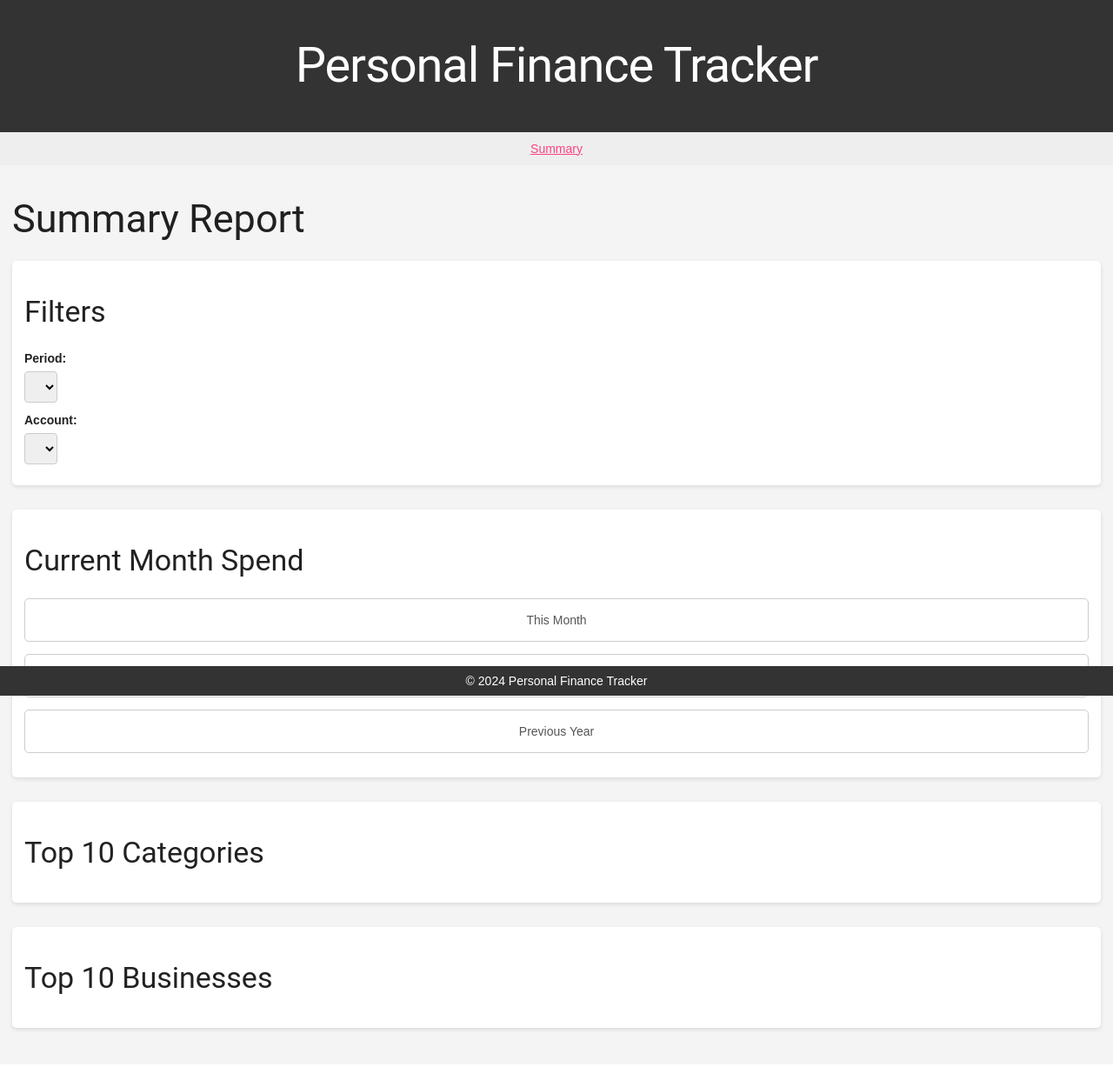
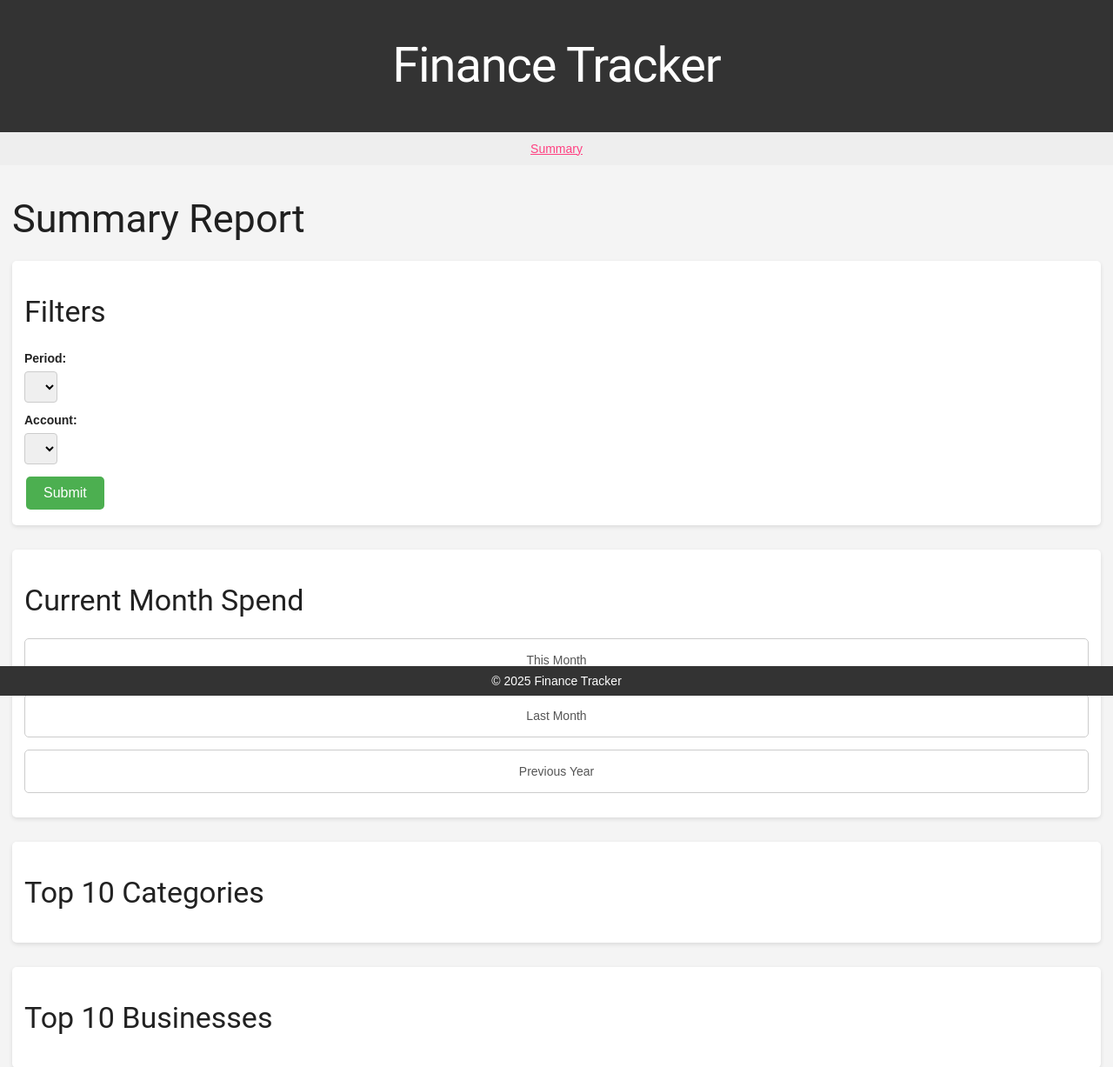
Before and after one commit to Bugzey/finance-tracker, a Flask app: template finance_tracker/report/templates/summary.html in a window 1280 px wide. Shown: the top 1227 px of the page at 87% size. Before the commit the page ends 1188 px from the top, so only its background shows below. Run offline with Flask 3, Linux system fonts and the light colour scheme; the template is opened without the code that fills it, so the values that code supplies are empty.

Commit message:
Report metrics and filters working

```diff
--- a/finance_tracker/report/app.py
+++ b/finance_tracker/report/app.py
@@ -40,7 +40,7 @@ def get_accounts(sess: Session) -> dict[int, str]:
 def get_periods(sess: Session) -> dict[int, str]:
     query = (
         select(PeriodModel.id, PeriodModel.period_start)
-        .order_by(PeriodModel.id)
+        .order_by(PeriodModel.period_start)
     )
     data = sess.execute(query).all()
     result = {item.id: item.period_start.isoformat() for item in data}
@@ -52,16 +52,15 @@ def home():
     return render_template("home.html")
 
 
-@app.route("/summary/")
+@app.route("/summary/", methods=["GET", "POST"])
 def summary():
     with Session(app.config.engine) as sess:
         periods = get_periods(sess)
         accounts = get_accounts(sess)
-        period = request.form.get("period") or list(periods.keys())[-1]
-        account_id = request.form.get("account") or list(accounts.keys())[0]
+        period_id = int(request.form.get("period")) or list(periods.keys())[-1]
+        account_id = int(request.form.get("account")) or list(accounts.keys())[0]
 
-        #   TODO: refactor metrics to accept account_id and period_id
-        metrics = SummaryMetrics(sess, period=period, account_id=account_id)
+        metrics = SummaryMetrics(sess, period_id=period_id, account_id=account_id)
         current_month_spend = metrics.current_month_total()
         last_month_spend = metrics.previous_month_total()
         previous_year_spend = metrics.previous_year_total()
@@ -69,14 +68,22 @@ def summary():
         top_categories = metrics.top_categories() or []
 
     #   Format items
-    top_businesses_header = top_businesses[0]._fields if top_businesses else []
-    top_categories_header = top_businesses[0]._fields if top_categories else []
+    top_businesses_header = [
+        item.replace("_", " ").title()
+        for item
+        in top_businesses[0]._fields
+    ] if top_businesses else []
+    top_categories_header = [
+        item.replace("_", " ").title()
+        for item
+        in top_categories[0]._fields
+    ] if top_categories else []
 
     return render_template(
         "summary.html",
         #   Filters
         period_values=periods,
-        period_selected=period,
+        period_selected=period_id,
         account_values=accounts,
         account_selected=account_id,
 
@@ -98,4 +105,3 @@ def summary():
         period_id=period_id,
     )
     plot = base64.b64encode(plot_bytes.plot_svg).decode("utf-8")
-    return render_template("summary.html", metrics=metrics, plot=plot, filters=filters)
--- a/finance_tracker/report/static/css/style.css
+++ b/finance_tracker/report/static/css/style.css
@@ -100,6 +100,25 @@ footer {
 	font-size: 14px;
 }
 
+/*	Selector Submit Button	*/
+button[type="submit"] {
+	background-color: #4CAF50; /* Green */
+	border: none;
+	color: white;
+	padding: 10px 20px;
+	text-align: center;
+	text-decoration: none;
+	display: inline-block;
+	font-size: 16px;
+	margin: 4px 2px;
+	cursor: pointer;
+	border-radius: 5px;
+}
+
+button[type="submit"]:hover {
+	background-color: #3e8e41; /* Darker Green */
+}
+
 /*	Table	*/
 table {
 	width: 100%;
@@ -117,3 +136,8 @@ th {
 	background-color: #f2f2f2;
 	font-weight: bold;
 }
+
+/*	Modifiers	*/
+.flex-row {
+	flex-direction: row;
+}
--- a/finance_tracker/report/summary.py
+++ b/finance_tracker/report/summary.py
@@ -13,7 +13,7 @@ What do we want in terms of data?
 - (future): multi-select - add child accounts
 """
 
-from dataclasses import dataclass
+from dataclasses import dataclass, field
 import datetime as dt
 import io
 from typing import Self
@@ -67,20 +67,34 @@ group by
 @dataclass
 class SummaryMetrics:
     sess: Session
-    period: dt.date | None = None
+    period_id: int | None = None
     account_id: int | None = None
     top_n: int = 10
 
+    period: dt.date = field(init=False)
+
     def __post_init__(self):
-        self.period = self.period or self.sess.execute(
-            select(func.max(PeriodModel.period_start))
-            .where(
-                PeriodModel.id.in_(
-                    select(TransactionModel.period_id)
-                    .scalar_subquery()
+        if self.period_id:
+            period = self.sess.scalars(
+                select(PeriodModel)
+                .where(PeriodModel.id == self.period_id)
+            ).first()
+            self.period = period.period_start
+        else:
+            period = self.sess.scalars(
+                select(PeriodModel)
+                .where(
+                    PeriodModel.id.in_(
+                        select(TransactionModel.period_id)
+                        .distinct()
+                        .scalar_subquery()
+                    )
                 )
-            )
-        ).scalar()
+                .order_by(PeriodModel.period_start.desc())
+            ).first()
+            self.period_id = period.id
+            self.period = period.period_start
+
         self.account_id = self.account_id or 1
 
     def _get_total_query(self, period: dt.date) -> float:
@@ -127,14 +141,11 @@ class SummaryMetrics:
                 TransactionModel,
                 BusinessModel,
                 onclause=TransactionModel.business_id == BusinessModel.id,
+                isouter=True,
             )
             .where(
                 TransactionModel.account_id == self.account_id,
-                TransactionModel.period_id == (
-                    select(PeriodModel.id)
-                    .where(PeriodModel.period_start == self.period)
-                    .scalar_subquery()
-                ),
+                TransactionModel.period_id == self.period_id,
             )
             .group_by(TransactionModel.business_id)
             .order_by(column("amount").desc())
@@ -154,16 +165,11 @@ class SummaryMetrics:
                 TransactionModel,
                 CategoryModel,
                 onclause=TransactionModel.category_id == CategoryModel.id,
+                isouter=True,
             )
             .where(
                 TransactionModel.account_id == self.account_id,
-                TransactionModel.period_id == (
-                    select(PeriodModel.id)
-                    .where(
-                        PeriodModel.period_start == self.period,
-                    )
-                    .scalar_subquery()
-                ),
+                TransactionModel.period_id == self.period_id,
             )
             .group_by(TransactionModel.category_id)
             .order_by(column("amount").desc())
--- a/finance_tracker/report/templates/_macros.html
+++ b/finance_tracker/report/templates/_macros.html
@@ -4,7 +4,7 @@
         <span class="metric-label">{{ label }}</span>
         {% if comparison_value %}
             <div class="metric-comparison">
-                <span class="comparison-value">{{ comparison_value | round(2) }}</span>
+                <span class="comparison-value">{{ ((comparison_value or 0.0) - value) | round(2) }}</span>
                 <span class="comparison-label">{{ comparison_label }}</span>
             </div>
         {% endif %}
--- a/finance_tracker/report/templates/base.html
+++ b/finance_tracker/report/templates/base.html
@@ -3,7 +3,7 @@
 <head>
     <meta charset="UTF-8">
     <meta name="viewport" content="width=device-width, initial-scale=1.0">
-    <title>Personal Finance Tracker</title>
+    <title>Finance Tracker</title>
 
     <!-- Material Design Lite CSS -->
     <link rel="stylesheet" href="https://fonts.googleapis.com/icon?family=Material+Icons">
@@ -15,7 +15,7 @@
 <body>
 
     <header>
-        <h1>Personal Finance Tracker</h1>
+        <h1>Finance Tracker</h1>
     </header>
 
     <nav>
@@ -30,7 +30,7 @@
     </main>
 
     <footer>
-        &copy; 2024 Personal Finance Tracker
+        &copy; 2025 Finance Tracker
     </footer>
 
     <!-- Material Design Lite JavaScript -->
--- a/finance_tracker/report/templates/summary.html
+++ b/finance_tracker/report/templates/summary.html
@@ -7,8 +7,11 @@
 
 	<div class="summary-section">
 		<h3>Filters</h3>
-		{{ selector("Period", period_values, period_selected) }}
-		{{ selector("Account", account_values, account_selected) }}
+		<form class="filters" id="filters" method="post">
+			{{ selector("Period", period_values, period_selected) }}
+			{{ selector("Account", account_values, account_selected) }}
+			<button type="submit">Submit</button>
+		</form>
 	</div>
 
 	<div class="summary-section">
```
Also changed, not shown: tests/report/test_summary.py (+17 -8 lines). Lines whose indentation alone changed are shown as unchanged.
